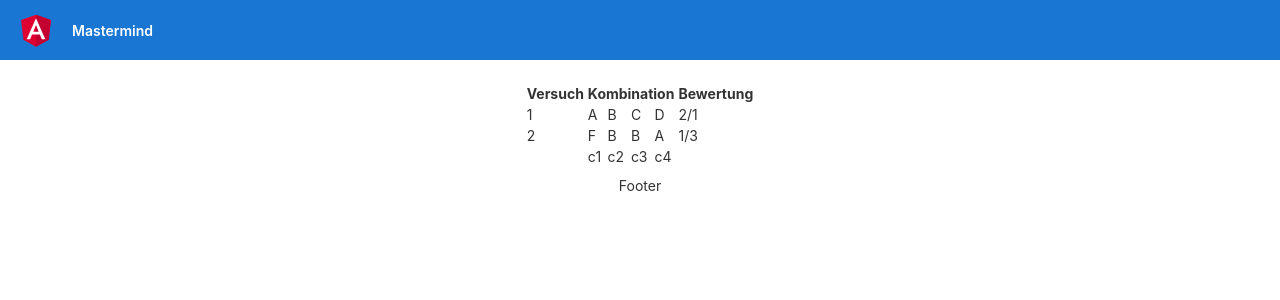
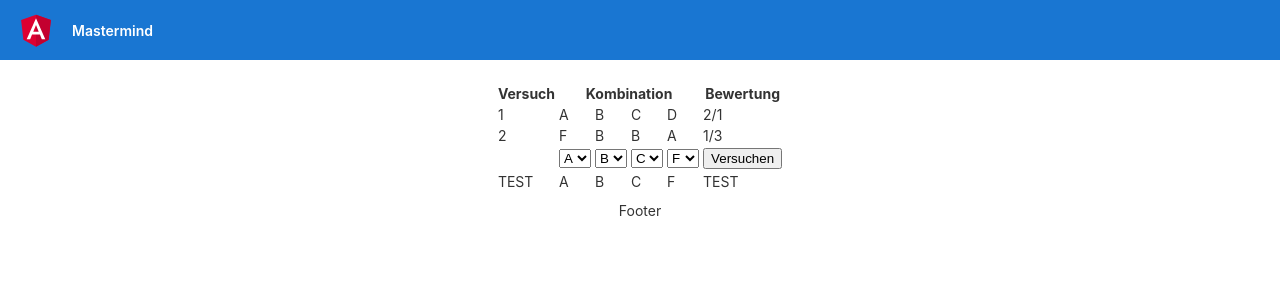
Before and after one commit to aabeling/mastermind, an Angular app: page / in a window 1280 px wide. Shown: the top 300 px of the page. Built offline with nearby package versions, Linux system fonts and the light colour scheme.

Commit message:
added two-way binding for next guess

```diff
--- a/src/app/app.module.ts
+++ b/src/app/app.module.ts
@@ -1,5 +1,6 @@
 import { BrowserModule } from '@angular/platform-browser';
 import { NgModule } from '@angular/core';
+import { FormsModule } from '@angular/forms';
 
 import { AppComponent } from './app.component';
 import { BoardComponent } from './board/board.component';
@@ -10,7 +11,8 @@ import { BoardComponent } from './board/board.component';
     BoardComponent
   ],
   imports: [
-    BrowserModule
+    BrowserModule,
+    FormsModule
   ],
   providers: [],
   bootstrap: [AppComponent]
--- a/src/app/board/board.component.html
+++ b/src/app/board/board.component.html
@@ -4,6 +4,7 @@
     <th colspan="4">Kombination</th>
     <th>Bewertung</th>
   </tr>
+  <!-- iterate over all guesses -->
   <tr *ngFor="let guess of board.guesses; let try = index">
     <td>{{try+1}}</td>
     <td>{{guess.combination.c1}}</td>
@@ -12,14 +13,53 @@
     <td>{{guess.combination.c4}}</td>
     <td>{{guess.correct}}/{{guess.correctColors}}</td>
   </tr>
+  <!-- input for new guess -->
   <tr *ngIf="board.guesses.length < board.maxTries">
     <td>&nbsp;</td>
-    <td>c1</td>
-    <td>c2</td>
-    <td>c3</td>
-    <td>c4</td>
-    <td>&nbsp;</td>
+    <td><select [(ngModel)]="combination.c1">
+      <option>A</option>
+      <option>B</option>
+      <option>C</option>
+      <option>D</option>
+      <option>E</option>
+      <option>F</option>
+    </select></td>
+    <td><select [(ngModel)]="combination.c2">
+      <option>A</option>
+      <option>B</option>
+      <option>C</option>
+      <option>D</option>
+      <option>E</option>
+      <option>F</option>
+    </select></td>
+    <td><select [(ngModel)]="combination.c3">
+      <option>A</option>
+      <option>B</option>
+      <option>C</option>
+      <option>D</option>
+      <option>E</option>
+      <option>F</option>
+    </select></td>
+    <td><select [(ngModel)]="combination.c4">
+      <option>A</option>
+      <option>B</option>
+      <option>C</option>
+      <option>D</option>
+      <option>E</option>
+      <option>F</option>
+    </select></td>
+    <td><input type="submit" value="Versuchen"></td>
   </tr>
+  <!-- nur zum Testen, ob das Binding funktioniert -->
+  <tr>
+    <td>TEST</td>
+    <td>{{combination.c1}}</td>
+    <td>{{combination.c2}}</td>
+    <td>{{combination.c3}}</td>
+    <td>{{combination.c4}}</td>
+    <td>TEST</td>
+  </tr>
+  <!-- show info if game is over -->
   <tr *ngIf="board.guesses.length >= board.maxTries">
     <td colspan="6">Spiel vorbei</td>
   </tr>
--- a/src/app/board/board.component.ts
+++ b/src/app/board/board.component.ts
@@ -1,6 +1,6 @@
 import { Component, OnInit } from '@angular/core';
 
-import { Board } from '../board';
+import { Board, Combination } from '../board';
 
 @Component({
   selector: 'board',
@@ -38,10 +38,17 @@ export class BoardComponent implements OnInit {
       ]
     };
 
+  combination : Combination = {
+    c1: "A",
+    c2: "B",
+    c3: "C",
+    c4: "F"
+  }
+
   constructor() { }
 
   ngOnInit(): void {
-
+    console.log("board view created")
   }
 
 }
```
